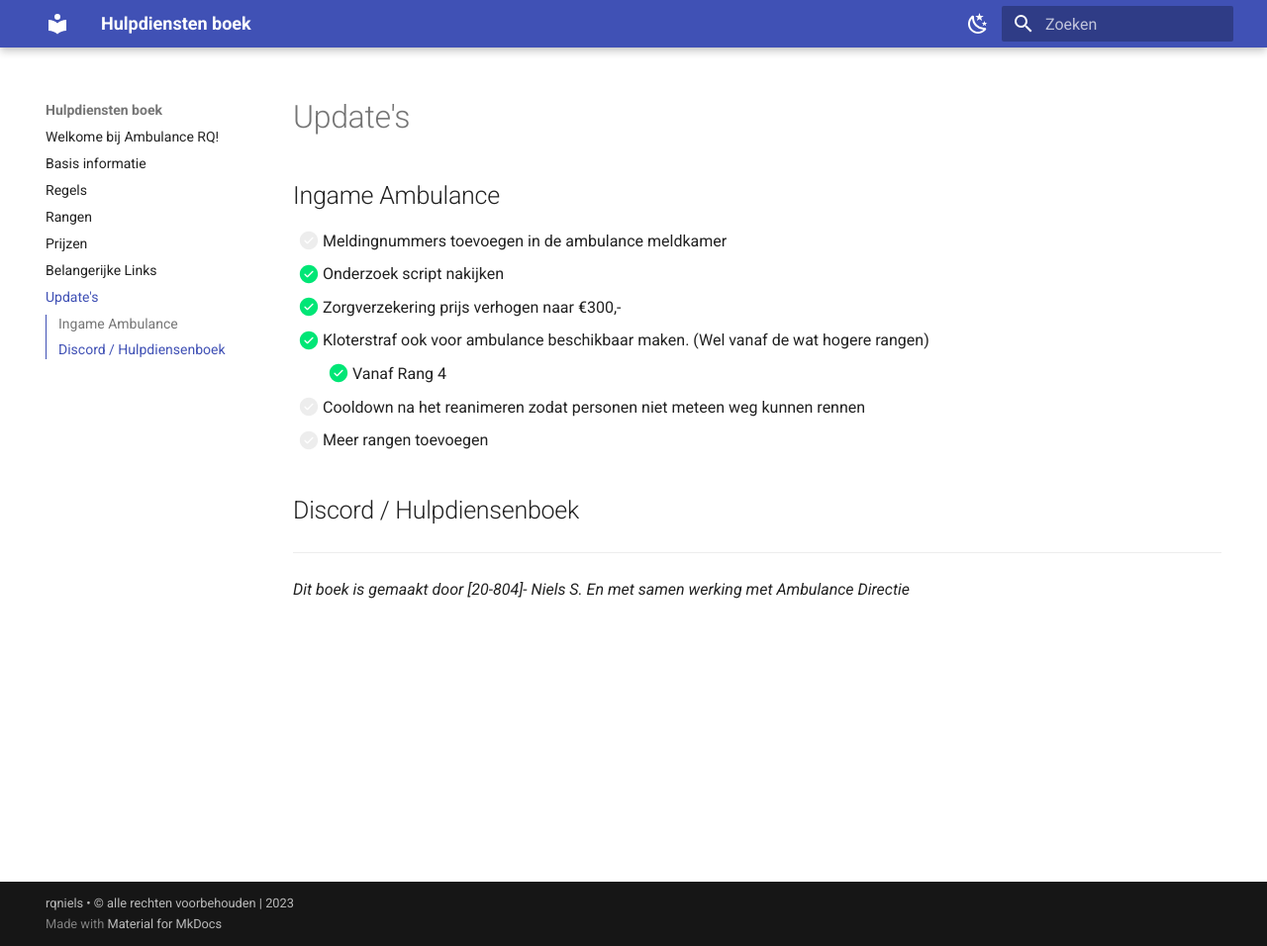
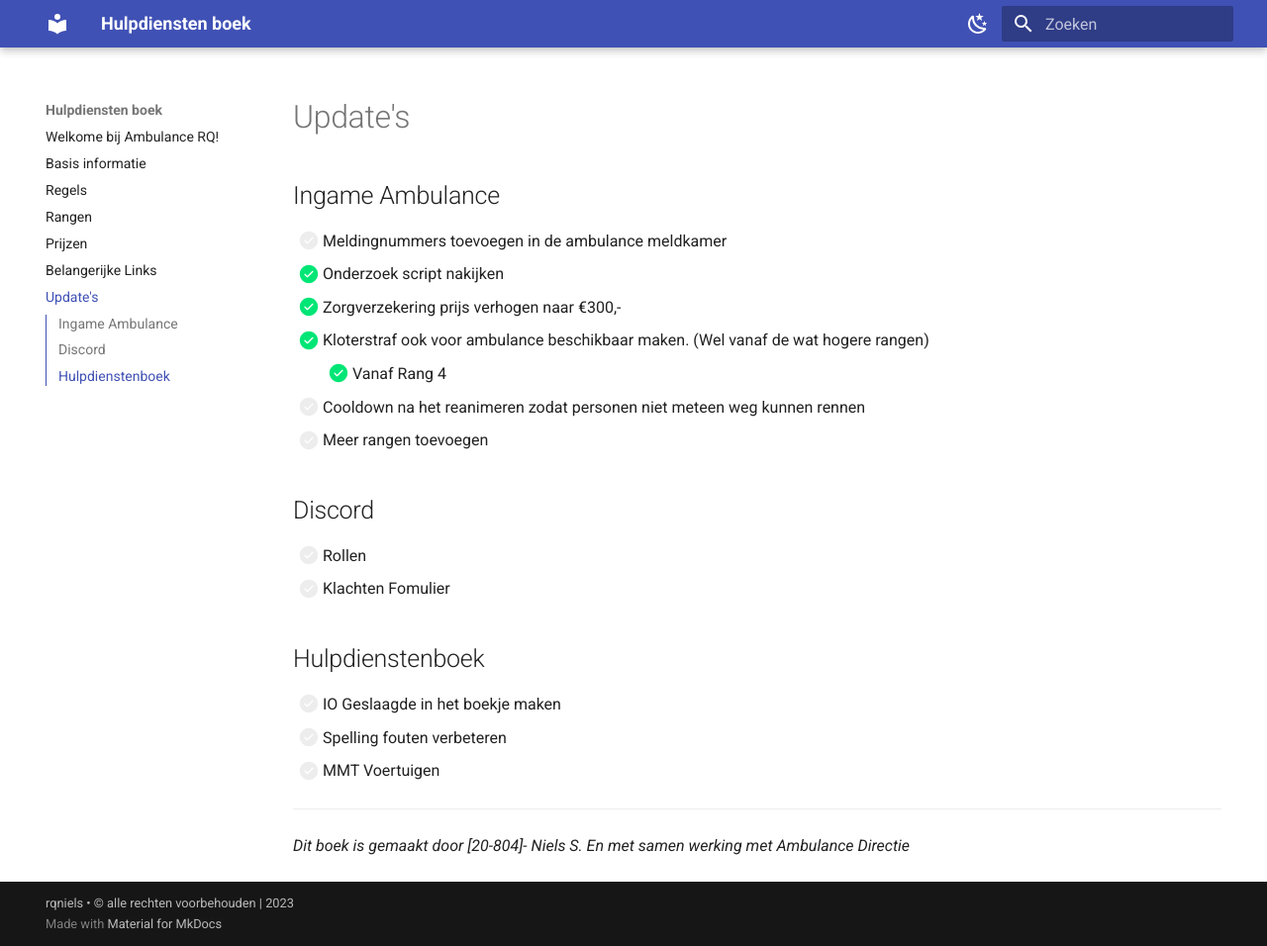
Before and after one commit to rqniels/Hulpdienstenboek, an MkDocs documentation site: the page built from docs/Update.md, in a window 1280 px wide and 956 px high. Shown: the whole window at 99% size. Built offline with MkDocs 1.6.1 and Material for MkDocs 9.7.7, drawn with Linux system fonts in a browser that asks for light colours.

Commit message:
Update 233433433

```diff
--- a/docs/Update.md
+++ b/docs/Update.md
@@ -8,7 +8,14 @@
     * [x] Vanaf Rang 4
 - [ ] Cooldown na het reanimeren zodat personen niet meteen weg kunnen rennen
 - [ ] Meer rangen toevoegen
-## Discord / Hulpdiensenboek
+## Discord
+- [ ] Rollen
+- [ ] Klachten Fomulier
+
+## Hulpdienstenboek
+- [ ] IO Geslaagde in het boekje maken
+- [ ] Spelling fouten verbeteren
+- [ ] MMT Voertuigen
 
 ---------------------
 
```
